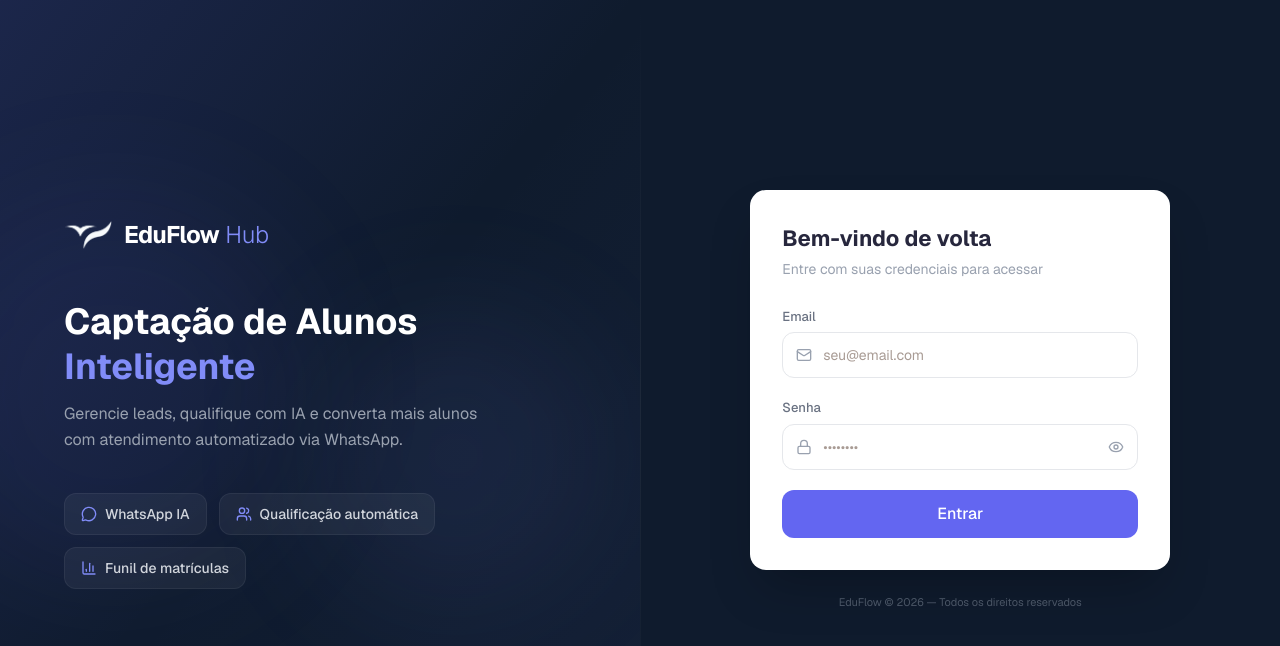
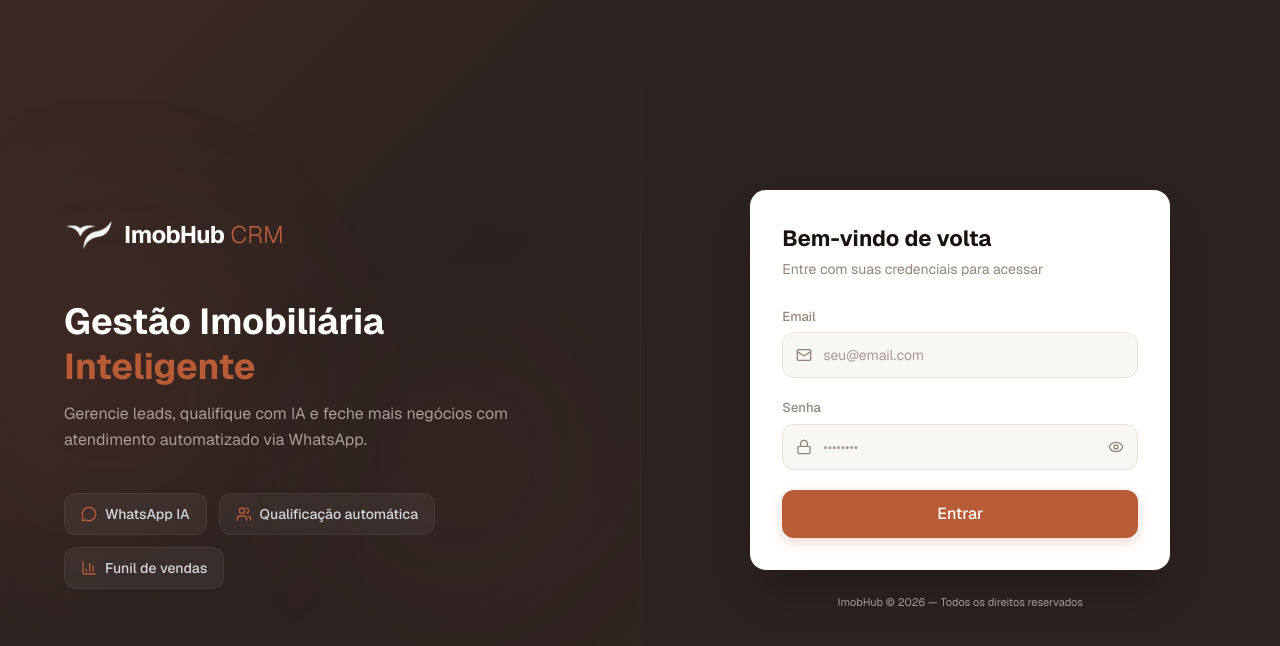
Before and after one commit to linsalefe/imbohub, a Next.js app in the folder frontend/: page /login in a window 1280 px wide. Shown: the top 646 px of the page. Built offline with nearby package versions, Linux system fonts and the light colour scheme; no server answers.

Commit message:
mensagem

```diff
--- a/frontend/src/app/dashboard/page.tsx
+++ b/frontend/src/app/dashboard/page.tsx
@@ -67,7 +67,7 @@ const statusLabels: Record<string, string> = {
 
 const statusColors: Record<string, string> = {
   disponivel: '#10b981', reservado: '#f59e0b',
-  vendido: '#6366f1', alugado: '#8b5cf6', inativo: '#94a3b8',
+  vendido: 'var(--primary)', alugado: '#7C6B5C', inativo: '#94a3b8',
 };
 
 function getGreeting(): string {
@@ -141,8 +141,8 @@ export default function DashboardPage() {
 
   if (authLoading) {
     return (
-      <div className="min-h-screen flex items-center justify-center bg-[#f8f9fb]">
-        <Loader2 className="w-8 h-8 text-[#6366f1] animate-spin" />
+      <div className="min-h-screen flex items-center justify-center bg-[var(--bg)]">
+        <Loader2 className="w-8 h-8 animate-spin" style={{ color: 'var(--primary)' }} />
       </div>
     );
   }
@@ -188,7 +188,7 @@ export default function DashboardPage() {
         {/* Header */}
         <div className={`transition-all duration-700 ease-out ${mounted ? 'opacity-100 translate-y-0' : 'opacity-0 -translate-y-4'}`}>
           <p className="text-sm text-gray-400 mb-0.5">{getGreeting()},</p>
-          <h1 className="text-xl lg:text-2xl font-semibold text-[#27273D] tracking-tight">
+          <h1 className="text-xl lg:text-2xl font-semibold text-[var(--text)] tracking-tight">
             {user.name.split(' ')[0]}
           </h1>
         </div>
@@ -208,7 +208,7 @@ export default function DashboardPage() {
                   <Icon className={`w-[18px] h-[18px] ${item.iconColor}`} />
                 </div>
                 <div>
-                  <p className="text-xl font-bold text-[#27273D] tabular-nums">{item.value}</p>
+                  <p className="text-xl font-bold text-[var(--text)] tabular-nums">{item.value}</p>
                   <p className="text-[11px] text-gray-400">{item.label}</p>
                 </div>
               </div>
@@ -223,11 +223,11 @@ export default function DashboardPage() {
           <div className="lg:col-span-2 bg-white rounded-2xl p-4 lg:p-5 border border-gray-100">
             <div className="flex items-center justify-between mb-4">
               <div>
-                <h2 className="text-[15px] font-semibold text-[#27273D]">Funil de Vendas</h2>
+                <h2 className="text-[15px] font-semibold text-[var(--text)]">Funil de Vendas</h2>
                 <p className="text-[12px] text-gray-400 mt-0.5">{pipeline?.name || 'Pipeline'}</p>
               </div>
-              <div className="w-9 h-9 bg-[#6366f1]/8 rounded-lg flex items-center justify-center">
-                <GitBranch className="w-4 h-4 text-[#6366f1]" />
+              <div className="w-9 h-9 bg-[var(--primary-light)] rounded-lg flex items-center justify-center">
+                <GitBranch className="w-4 h-4 text-[var(--primary)]" />
               </div>
             </div>
 
@@ -265,7 +265,7 @@ export default function DashboardPage() {
           <div className="bg-white rounded-2xl p-4 lg:p-5 border border-gray-100">
             <div className="flex items-center justify-between mb-4">
               <div>
-                <h2 className="text-[15px] font-semibold text-[#27273D]">Imóveis</h2>
+                <h2 className="text-[15px] font-semibold text-[var(--text)]">Imóveis</h2>
                 <p className="text-[12px] text-gray-400 mt-0.5">{propStats?.total || 0} cadastrados</p>
               </div>
               <div className="w-9 h-9 bg-cyan-50 rounded-lg flex items-center justify-center">
@@ -337,7 +337,7 @@ export default function DashboardPage() {
           <div className="lg:col-span-2 bg-white rounded-2xl p-4 lg:p-5 border border-gray-100">
             <div className="flex items-center justify-between mb-4">
               <div>
-                <h2 className="text-[15px] font-semibold text-[#27273D]">Mensagens da Semana</h2>
+                <h2 className="text-[15px] font-semibold text-[var(--text)]">Mensagens da Semana</h2>
                 <p className="text-[12px] text-gray-400 mt-0.5">{stats.messages_week} no total</p>
               </div>
               <div className="w-9 h-9 bg-purple-50 rounded-lg flex items-center justify-center">
@@ -357,12 +357,12 @@ export default function DashboardPage() {
                     onMouseLeave={() => setHoveredBar(null)}
                   >
                     {isHovered && (
-                      <div className="absolute -top-7 bg-[#27273D] text-white text-[10px] font-medium px-2 py-1 rounded-md whitespace-nowrap z-10">
+                      <div className="absolute -top-7 text-white text-[10px] font-medium px-2 py-1 rounded-md whitespace-nowrap z-10" style={{ backgroundColor: 'var(--text)' }}>
                         {d.count} msg
                       </div>
                     )}
                     <div
-                      className="w-full rounded-lg transition-all duration-500 ease-out bg-[#6366f1] hover:bg-[#818cf8]"
+                      className="w-full rounded-lg transition-all duration-500 ease-out bg-[var(--primary)] hover:opacity-90"
                       style={{ height: `${pct}%`, minHeight: '6px', opacity: isHovered ? 1 : 0.8 }}
                     />
                     <span className="text-[10px] text-gray-400 font-medium">{d.day}</span>
@@ -377,11 +377,11 @@ export default function DashboardPage() {
             <div className="bg-white rounded-2xl p-4 lg:p-5 border border-gray-100">
               <div className="flex items-center justify-between mb-4">
                 <div>
-                  <h2 className="text-[15px] font-semibold text-[#27273D]">Corretores</h2>
+                  <h2 className="text-[15px] font-semibold text-[var(--text)]">Corretores</h2>
                   <p className="text-[12px] text-gray-400 mt-0.5">Leads atribuídos</p>
                 </div>
-                <div className="w-9 h-9 bg-[#6366f1]/8 rounded-lg flex items-center justify-center">
-                  <UserCheck className="w-4 h-4 text-[#6366f1]" />
+                <div className="w-9 h-9 bg-[var(--primary-light)] rounded-lg flex items-center justify-center">
+                  <UserCheck className="w-4 h-4 text-[var(--primary)]" />
                 </div>
               </div>
 
@@ -398,15 +398,15 @@ export default function DashboardPage() {
                       <div key={agent.user_id}>
                         <div className="flex items-center justify-between mb-1.5">
                           <div className="flex items-center gap-2">
-                            <div className="w-6 h-6 rounded-full bg-[#6366f1]/15 flex items-center justify-center text-[#6366f1] text-[9px] font-bold">
+                            <div className="w-6 h-6 rounded-full bg-[var(--primary-light)] flex items-center justify-center text-[var(--primary)] text-[9px] font-bold">
                               {agent.name.split(' ').map(n => n[0]).join('').toUpperCase().slice(0, 2)}
                             </div>
                             <span className="text-[12px] font-medium text-gray-700">{agent.name.split(' ')[0]}</span>
                           </div>
-                          <span className="text-[11px] font-bold text-[#6366f1] tabular-nums">{agent.leads}</span>
+                          <span className="text-[11px] font-bold text-[var(--primary)] tabular-nums">{agent.leads}</span>
                         </div>
                         <div className="h-1.5 bg-gray-100 rounded-full overflow-hidden">
-                          <div className="h-full bg-[#6366f1] rounded-full transition-all duration-700" style={{ width: `${pct}%` }} />
+                          <div className="h-full bg-[var(--primary)] rounded-full transition-all duration-700" style={{ width: `${pct}%` }} />
                         </div>
                       </div>
                     );
--- a/frontend/src/app/login/page.tsx
+++ b/frontend/src/app/login/page.tsx
@@ -34,8 +34,8 @@ export default function LoginPage() {
 
   if (authLoading) {
     return (
-      <div className="min-h-screen flex items-center justify-center bg-[#0f1b2d]">
-        <Loader2 className="w-8 h-8 text-[#6366f1] animate-spin" />
+      <div className="min-h-screen flex items-center justify-center" style={{ backgroundColor: 'var(--sidebar)' }}>
+        <Loader2 className="w-8 h-8 animate-spin" style={{ color: 'var(--primary)' }} />
       </div>
     );
   }
@@ -43,14 +43,14 @@ export default function LoginPage() {
   if (user) return null;
 
   return (
-    <div className="min-h-screen flex bg-[#0f1b2d]">
+    <div className="min-h-screen flex" style={{ backgroundColor: 'var(--sidebar)' }}>
 
       {/* ── Lado esquerdo — Branding ── */}
       <div className="hidden lg:flex lg:w-1/2 flex-col justify-center px-16 relative overflow-hidden">
         {/* Background layers */}
-        <div className="absolute inset-0 bg-gradient-to-br from-[#6366f1]/15 via-transparent to-[#818cf8]/5" />
-        <div className="absolute top-1/4 -left-20 w-96 h-96 bg-[#6366f1]/8 rounded-full blur-3xl" />
-        <div className="absolute bottom-1/4 right-10 w-72 h-72 bg-[#818cf8]/8 rounded-full blur-3xl" />
+        <div className="absolute inset-0" style={{ background: 'linear-gradient(135deg, rgba(184,92,56,0.12) 0%, transparent 50%, rgba(184,92,56,0.04) 100%)' }} />
+        <div className="absolute top-1/4 -left-20 w-96 h-96 rounded-full blur-3xl" style={{ backgroundColor: 'rgba(184,92,56,0.06)' }} />
+        <div className="absolute bottom-1/4 right-10 w-72 h-72 rounded-full blur-3xl" style={{ backgroundColor: 'rgba(184,92,56,0.04)' }} />
 
         {/* Subtle grid */}
         <div
@@ -64,23 +64,21 @@ export default function LoginPage() {
         <div className={`relative z-10 max-w-lg transition-all duration-1000 ease-out ${mounted ? 'opacity-100 translate-y-0' : 'opacity-0 translate-y-8'}`}>
           {/* Logo */}
           <div className="flex items-center gap-3 mb-10">
-            {/* Troca 1 */}
-            <img src="/logo-icon-white.png" alt="EduFlow" className="w-12 h-12 object-contain" />
+            <img src="/logo-icon-white.png" alt="ImobHub" className="w-12 h-12 object-contain" />
             <div>
-              {/* Troca 2 */}
-              <span className="text-2xl font-bold text-white tracking-tight">EduFlow</span>
-              <span className="text-2xl font-light text-[#818cf8] ml-1.5">Hub</span>
+              <span className="text-2xl font-bold text-white tracking-tight">ImobHub</span>
+              <span className="text-2xl font-light ml-1.5" style={{ color: 'var(--primary)' }}>CRM</span>
             </div>
           </div>
 
           {/* Headline */}
           <h1 className="text-4xl font-bold text-white leading-tight mb-3">
-            Captação de Alunos
+            Gestão Imobiliária
             <br />
-            <span className="text-[#818cf8]">Inteligente</span>
+            <span style={{ color: 'var(--primary)' }}>Inteligente</span>
           </h1>
-          <p className="text-base text-gray-400 leading-relaxed max-w-md">
-            Gerencie leads, qualifique com IA e converta mais alunos com
+          <p className="text-base leading-relaxed max-w-md" style={{ color: 'var(--sidebar-text)' }}>
+            Gerencie leads, qualifique com IA e feche mais negócios com
             atendimento automatizado via WhatsApp.
           </p>
 
@@ -89,7 +87,7 @@ export default function LoginPage() {
             {[
               { icon: MessageCircle, label: 'WhatsApp IA' },
               { icon: Users, label: 'Qualificação automática' },
-              { icon: BarChart3, label: 'Funil de matrículas' },
+              { icon: BarChart3, label: 'Funil de vendas' },
             ].map((feat, i) => (
               <div
                 key={feat.label}
@@ -98,7 +96,7 @@ export default function LoginPage() {
                 }`}
                 style={{ transitionDelay: `${800 + i * 150}ms` }}
               >
-                <feat.icon className="w-4 h-4 text-[#818cf8]" />
+                <feat.icon className="w-4 h-4" style={{ color: 'var(--primary)' }} />
                 <span className="text-sm text-gray-300 font-medium">{feat.label}</span>
               </div>
             ))}
@@ -118,61 +116,62 @@ export default function LoginPage() {
         >
           {/* Logo mobile */}
           <div className="flex items-center gap-3 mb-8 lg:hidden">
-            {/* Troca 3 */}
-            <img src="/logo-icon-white.png" alt="EduFlow" className="w-10 h-10 object-contain" />
-            {/* Troca 4 */}
-            <span className="text-2xl font-bold text-white">EduFlow</span>
+            <img src="/logo-icon-white.png" alt="ImobHub" className="w-10 h-10 object-contain" />
+            <span className="text-2xl font-bold text-white">ImobHub</span>
           </div>
 
-          <div className="bg-white rounded-2xl p-8 shadow-2xl shadow-black/25">
+          <div className="rounded-2xl p-8 shadow-2xl shadow-black/25" style={{ backgroundColor: 'var(--surface)' }}>
             {/* Header */}
             <div className="mb-7">
-              <h2 className="text-[22px] font-bold text-[#27273D]">Bem-vindo de volta</h2>
-              <p className="text-gray-400 text-sm mt-1">Entre com suas credenciais para acessar</p>
+              <h2 className="text-[22px] font-bold" style={{ color: 'var(--text)' }}>Bem-vindo de volta</h2>
+              <p className="text-sm mt-1" style={{ color: 'var(--muted)' }}>Entre com suas credenciais para acessar</p>
             </div>
 
             {/* Erro */}
             {error && (
-              <div className="mb-5 flex items-center gap-2.5 px-4 py-3 bg-red-50 border border-red-100 rounded-xl">
-                <AlertCircle className="w-4 h-4 text-red-500 flex-shrink-0" />
-                <span className="text-sm text-red-600">{error}</span>
+              <div className="mb-5 flex items-center gap-2.5 px-4 py-3 rounded-xl" style={{ backgroundColor: 'var(--danger-light)', border: '1px solid var(--danger-light)' }}>
+                <AlertCircle className="w-4 h-4 flex-shrink-0" style={{ color: 'var(--danger)' }} />
+                <span className="text-sm" style={{ color: 'var(--danger)' }}>{error}</span>
               </div>
             )}
 
             <form onSubmit={handleSubmit} className="space-y-5">
               {/* Email */}
               <div>
-                <label className="block text-[13px] font-medium text-gray-500 mb-1.5">Email</label>
+                <label className="block text-[13px] font-medium mb-1.5" style={{ color: 'var(--muted)' }}>Email</label>
                 <div className="relative">
-                  <Mail className="absolute left-3.5 top-1/2 -translate-y-1/2 w-4 h-4 text-gray-400" />
+                  <Mail className="absolute left-3.5 top-1/2 -translate-y-1/2 w-4 h-4" style={{ color: 'var(--muted)' }} />
                   <input
                     type="email"
                     value={email}
                     onChange={(e) => setEmail(e.target.value)}
                     placeholder="seu@email.com"
                     required
-                    className="w-full pl-10 pr-4 py-3 bg-gray-50 border border-gray-200 rounded-xl text-sm text-gray-800 placeholder:text-gray-400 focus:border-[#6366f1] focus:ring-4 focus:ring-[#6366f1]/10 focus:bg-white transition-all outline-none"
+                    className="w-full pl-10 pr-4 py-3 rounded-xl text-sm transition-all outline-none"
+                    style={{ backgroundColor: 'var(--bg)', border: '1px solid var(--border)', color: 'var(--text)' }}
                   />
                 </div>
               </div>
 
               {/* Senha */}
               <div>
-                <label className="block text-[13px] font-medium text-gray-500 mb-1.5">Senha</label>
+                <label className="block text-[13px] font-medium mb-1.5" style={{ color: 'var(--muted)' }}>Senha</label>
                 <div className="relative">
-                  <Lock className="absolute left-3.5 top-1/2 -translate-y-1/2 w-4 h-4 text-gray-400" />
+                  <Lock className="absolute left-3.5 top-1/2 -translate-y-1/2 w-4 h-4" style={{ color: 'var(--muted)' }} />
                   <input
                     type={showPassword ? 'text' : 'password'}
                     value={password}
                     onChange={(e) => setPassword(e.target.value)}
                     placeholder="••••••••"
                     required
-                    className="w-full pl-10 pr-12 py-3 bg-gray-50 border border-gray-200 rounded-xl text-sm text-gray-800 placeholder:text-gray-400 focus:border-[#6366f1] focus:ring-4 focus:ring-[#6366f1]/10 focus:bg-white transition-all outline-none"
+                    className="w-full pl-10 pr-12 py-3 rounded-xl text-sm transition-all outline-none"
+                    style={{ backgroundColor: 'var(--bg)', border: '1px solid var(--border)', color: 'var(--text)' }}
                   />
                   <button
                     type="button"
                     onClick={() => setShowPassword(!showPassword)}
-                    className="absolute right-3.5 top-1/2 -translate-y-1/2 text-gray-400 hover:text-gray-600 transition-colors"
+                    className="absolute right-3.5 top-1/2 -translate-y-1/2 transition-colors"
+                    style={{ color: 'var(--muted)' }}
                   >
                     {showPassword ? <EyeOff className="w-4 h-4" /> : <Eye className="w-4 h-4" />}
                   </button>
@@ -183,7 +182,10 @@ export default function LoginPage() {
               <button
                 type="submit"
                 disabled={loading}
-                className="w-full py-3 bg-[#6366f1] text-white font-medium rounded-xl hover:bg-[#4f46e5] hover:shadow-lg hover:shadow-[#6366f1]/25 active:scale-[0.98] transition-all duration-200 disabled:opacity-50 disabled:hover:shadow-none disabled:active:scale-100 flex items-center justify-center gap-2 mt-1"
+                className="w-full py-3 text-white font-medium rounded-xl active:scale-[0.98] transition-all duration-200 disabled:opacity-50 disabled:active:scale-100 flex items-center justify-center gap-2 mt-1"
+                style={{ backgroundColor: 'var(--primary)', boxShadow: '0 4px 12px rgba(184,92,56,0.25)' }}
+                onMouseEnter={(e) => { e.currentTarget.style.backgroundColor = 'var(--primary-hover)'; }}
+                onMouseLeave={(e) => { e.currentTarget.style.backgroundColor = 'var(--primary)'; }}
               >
                 {loading ? (
                   <>
@@ -197,9 +199,8 @@ export default function LoginPage() {
             </form>
           </div>
 
-          {/* Troca 5 */}
-          <p className="text-center text-[11px] text-gray-600 mt-6">
-            EduFlow © {new Date().getFullYear()} — Todos os direitos reservados
+          <p className="text-center text-[11px] mt-6" style={{ color: 'var(--sidebar-text)' }}>
+            ImobHub © {new Date().getFullYear()} — Todos os direitos reservados
           </p>
         </div>
       </div>
--- a/frontend/src/components/AppLayout.tsx
+++ b/frontend/src/components/AppLayout.tsx
@@ -18,10 +18,10 @@ export default function AppLayout({ children, fullWidth = false }: { children: R
 
   if (loading) {
     return (
-      <div className="min-h-screen flex items-center justify-center bg-[#f8f9fb]">
+      <div className="min-h-screen flex items-center justify-center" style={{ background: 'var(--bg)' }}>
         <div className="flex flex-col items-center gap-3">
-          <Loader2 className="w-7 h-7 text-[#6366f1] animate-spin" />
-          <p className="text-sm text-gray-400 animate-pulse">Carregando...</p>
+          <Loader2 className="w-7 h-7 animate-spin" style={{ color: 'var(--primary)' }} />
+          <p className="text-sm animate-pulse" style={{ color: 'var(--muted)' }}>Carregando...</p>
         </div>
       </div>
     );
@@ -30,21 +30,22 @@ export default function AppLayout({ children, fullWidth = false }: { children: R
   if (!user) return null;
 
   return (
-    <div className="flex h-screen bg-[#f8f9fb] overflow-hidden">
+    <div className="flex h-screen overflow-hidden" style={{ background: 'var(--bg)' }}>
       <Sidebar mobileOpen={mobileMenuOpen} onMobileClose={() => setMobileMenuOpen(false)} />
 
       <div className="flex-1 flex flex-col overflow-hidden">
         {/* Mobile header - só para páginas normais (não fullWidth) */}
         {!fullWidth && (
-          <div className="lg:hidden flex items-center gap-3 px-4 py-3 bg-[#0f1b2d] border-b border-white/[0.06]">
+          <div className="lg:hidden flex items-center gap-3 px-4 py-3" style={{ backgroundColor: 'var(--sidebar)', borderBottom: '1px solid var(--sidebar-border)' }}>
             <button
               onClick={() => setMobileMenuOpen(true)}
               aria-label="Abrir menu"
-              className="p-1.5 text-gray-400 hover:text-white hover:bg-white/[0.06] rounded-lg transition-colors"
+              className="p-1.5 hover:bg-white/[0.06] rounded-lg transition-colors"
+              style={{ color: 'var(--sidebar-text)' }}
             >
               <Menu className="w-6 h-6" />
             </button>
-            <span className="text-white font-semibold text-[15px] tracking-wide">EduFlow</span>
+            <span className="text-white font-semibold text-[15px] tracking-wide">ImobHub</span>
           </div>
         )}
 
@@ -53,7 +54,8 @@ export default function AppLayout({ children, fullWidth = false }: { children: R
           <button
             onClick={() => setMobileMenuOpen(true)}
             aria-label="Abrir menu"
-            className="lg:hidden fixed top-3 left-3 z-40 p-2 bg-[#0f1b2d] text-gray-400 hover:text-white rounded-xl shadow-lg border border-white/[0.06] transition-colors"
+            className="lg:hidden fixed top-3 left-3 z-40 p-2 rounded-xl shadow-lg transition-colors"
+            style={{ backgroundColor: 'var(--sidebar)', color: 'var(--sidebar-text)', border: '1px solid var(--sidebar-border)' }}
           >
             <Menu className="w-5 h-5" />
           </button>
```
Also changed, not shown: frontend/src/components/CommandPalette.tsx (+34 -34 lines), frontend/src/components/Webphone.tsx (+32 -28 lines).
